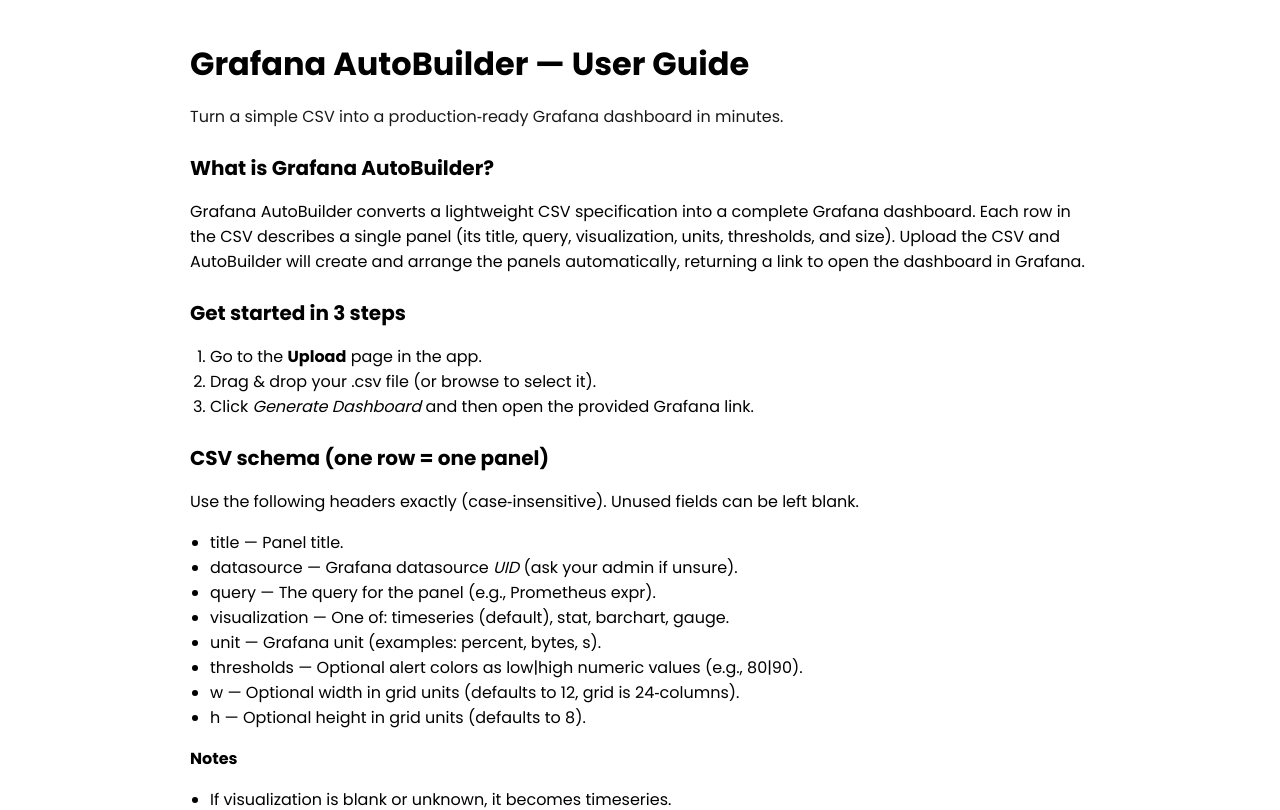
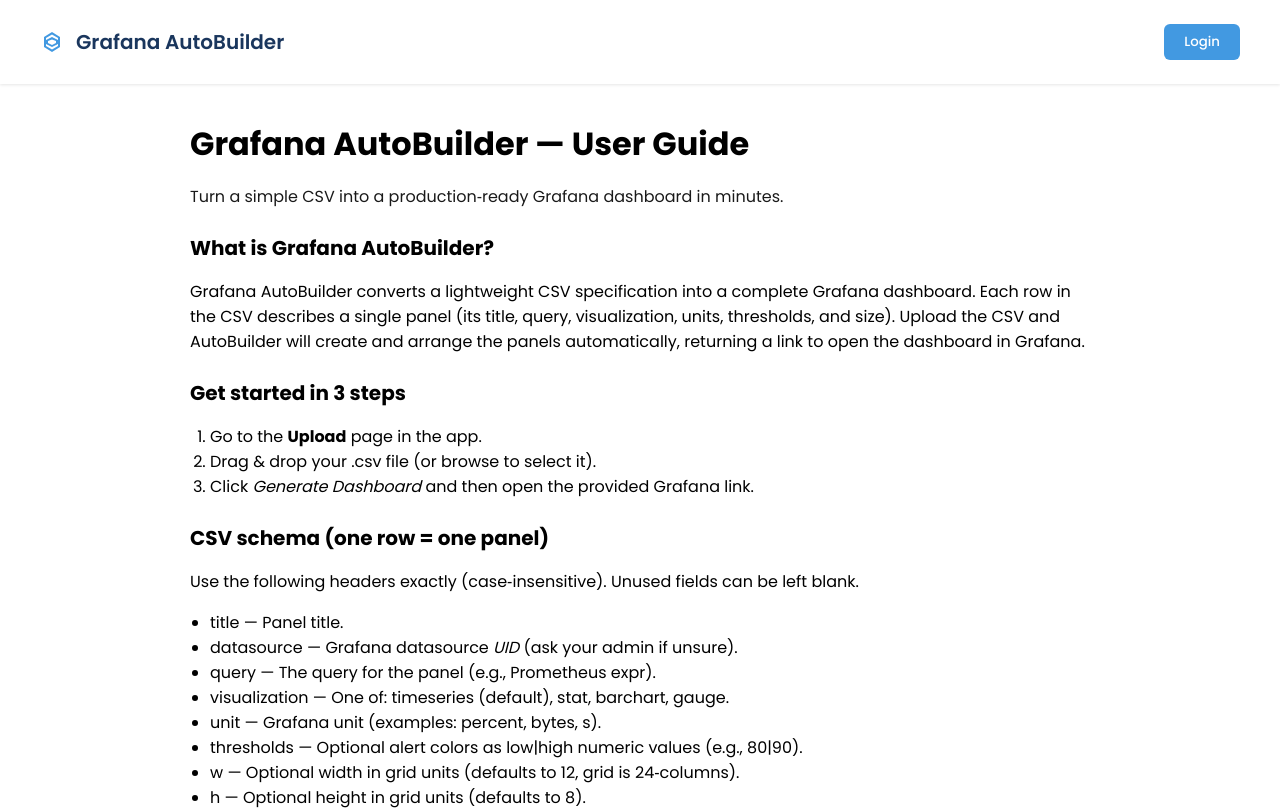
Before and after one commit to SharvilDhumal/GrafanaAutoBuilder, an Angular app: page /docs in a window 1280 px wide. Shown: the top 810 px of the page. Built offline with nearby package versions, Linux system fonts and the light colour scheme.

Commit message:
added navbar in the documentation page

```diff
--- a/src/app/Components/documentation/documentation.css
+++ b/src/app/Components/documentation/documentation.css
@@ -1,6 +1,7 @@
 .doc-wrapper {
   max-width: 900px;
   margin: 0 auto;
+  margin-top: 88px; /* offset for fixed navbar height */
   padding: 2rem 1.25rem 3rem;
 }
 
@@ -19,7 +20,8 @@
   margin: 1.5rem 0 0.5rem;
 }
 
- ul, ol {
+ul,
+ol {
   padding-left: 1.25rem;
 }
 
@@ -30,5 +32,5 @@
   border-radius: 8px;
   padding: 0.75rem 1rem;
   overflow-x: auto;
-   border: 1px solid rgba(255,255,255,0.08);
+  border: 1px solid rgba(255, 255, 255, 0.08);
 }
--- a/src/app/Components/documentation/documentation.html
+++ b/src/app/Components/documentation/documentation.html
@@ -1,3 +1,4 @@
+<app-navbar></app-navbar>
 <section class="doc-wrapper">
   <h1>Grafana AutoBuilder — User Guide</h1>
 
```
Also changed, not shown: src/app/Components/documentation/documentation.ts (+4 -5 lines). Lines whose indentation alone changed are shown as unchanged.
